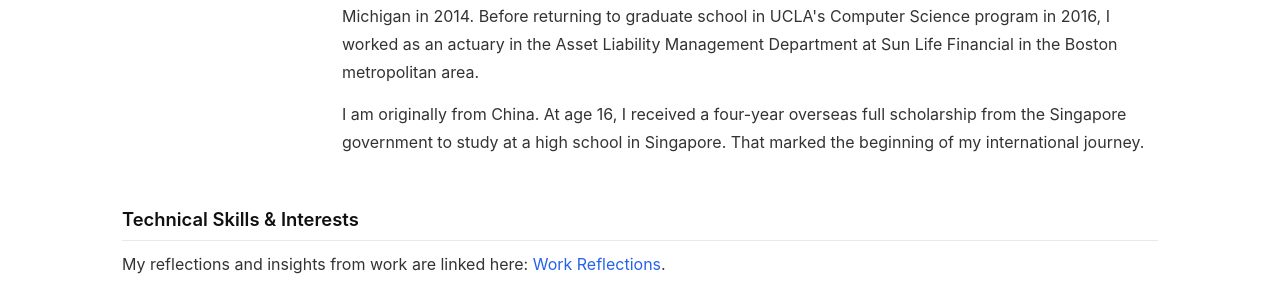
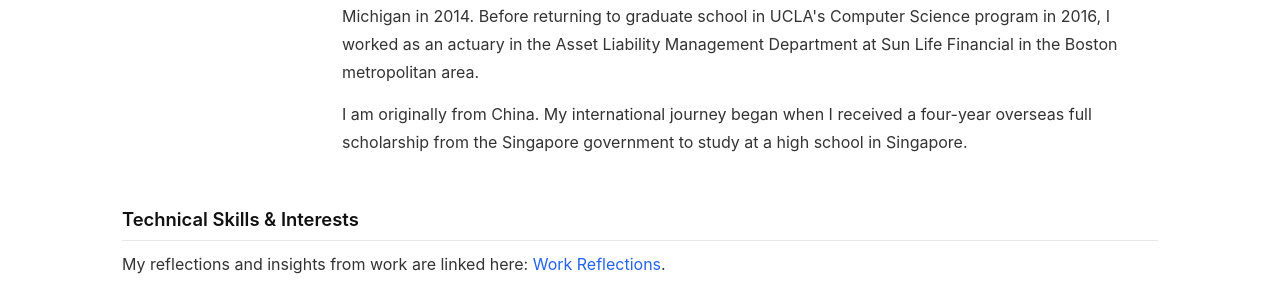
Before and after one commit to JoyXu123/JoyXu123.github.io, a Jekyll site: the page index.html, which Jekyll copies as it is, in a window 1280 px wide. Shown: the part 565-862 px from the top of the page. Built offline with Jekyll 4.4.1, drawn with Linux system fonts in a browser that asks for light colours.

Commit message:
fix grammar

```diff
--- a/index.html
+++ b/index.html
@@ -39,7 +39,7 @@
 				<p>Previously, I was a doctoral student at Northeastern University’s <a href="http://networkscienceinstitute.org" target="_blank">Network Science Institute</a>, advised by <a href="http://eliassi.org/" target="_blank">Prof. Tina Eliassi-Rad</a>. My research focused on graph embedding methods at the intersection of mathematics, computer science, and network science. I left my PhD program in 2021 to focus on building software, learning beyond formal boundaries, and pursuing fast feedback loops through real-world products.</p>
 				<p>I earned my master’s degree in Computer Science from the University of California, Los Angeles (UCLA), in 2018, with a focus on machine learning. I co-authored research with my lab and <a href="https://web.cs.ucla.edu/~guyvdb/" target="_blank">Prof. Guy Van den Broeck</a> that was published at ICML 2018.</p>
 				<p>I earned my bachelor's degree in Mathematics, with a minor in Computer Science, from the University of Michigan in 2014. Before returning to graduate school in UCLA's Computer Science program in 2016, I worked as an actuary in the Asset Liability Management Department at Sun Life Financial in the Boston metropolitan area.</p>
-				<p>I am originally from China. At age 16, I received a four-year overseas full scholarship from the Singapore government to study at a high school in Singapore. That marked the beginning of my international journey.</p>
+				<p>I am originally from China. My international journey began when I received a four-year overseas full scholarship from the Singapore government to study at a high school in Singapore. </p>
 			</div>
 		</div><!-- /.intro-layout -->
 
```
